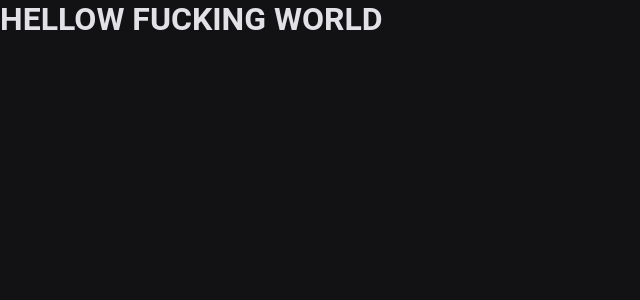
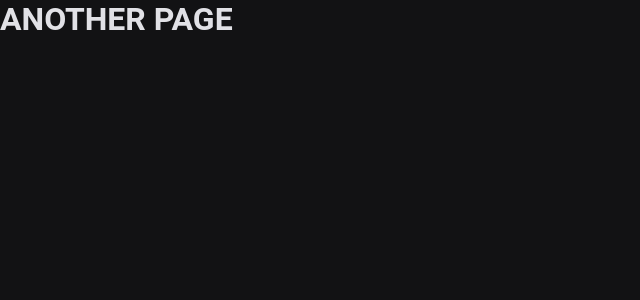
Before and after one commit to afmelo92/nextjs-serverless-subscribe, a Next.js app: page /another in a window 1280 px wide. Shown: the top 300 px of the page, without its empty margins (0-640 px from the left). Built offline with nearby package versions, Linux system fonts and the light colour scheme.

Commit message:
Serveless NextJS subscribe system

```diff
--- a/src/pages/another.tsx
+++ b/src/pages/another.tsx
@@ -3,7 +3,7 @@ import React from 'react';
 // import { Container } from './styles';
 
 const Another: React.FC = () => {
-  return <h1>HELLOW FUCKING WORLD</h1>;
+  return <h1>ANOTHER PAGE</h1>;
 };
 
 export default Another;
--- a/tsconfig.json
+++ b/tsconfig.json
@@ -8,7 +8,7 @@
     ],
     "allowJs": true,
     "skipLibCheck": true,
-    "strict": true,
+    "strict": false,
     "forceConsistentCasingInFileNames": true,
     "noEmit": true,
     "esModuleInterop": true,
```
